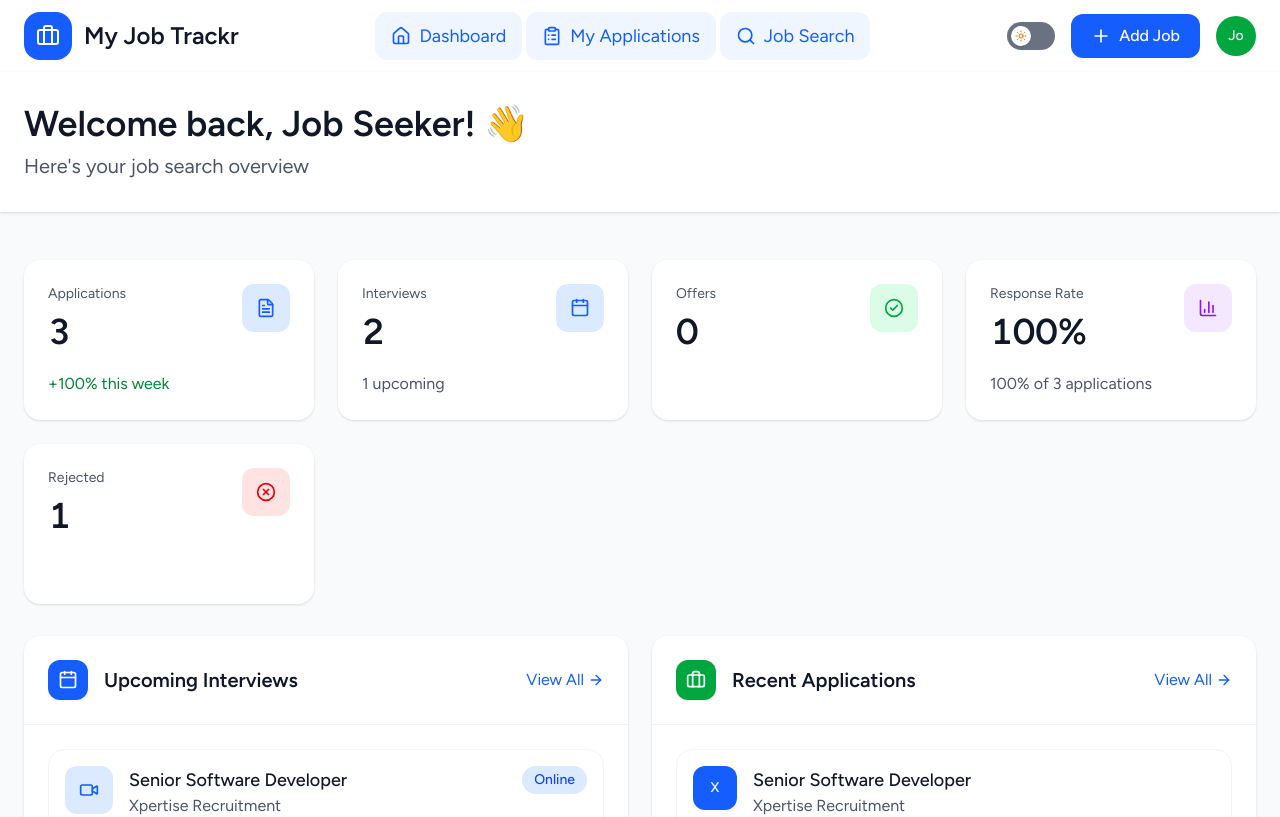
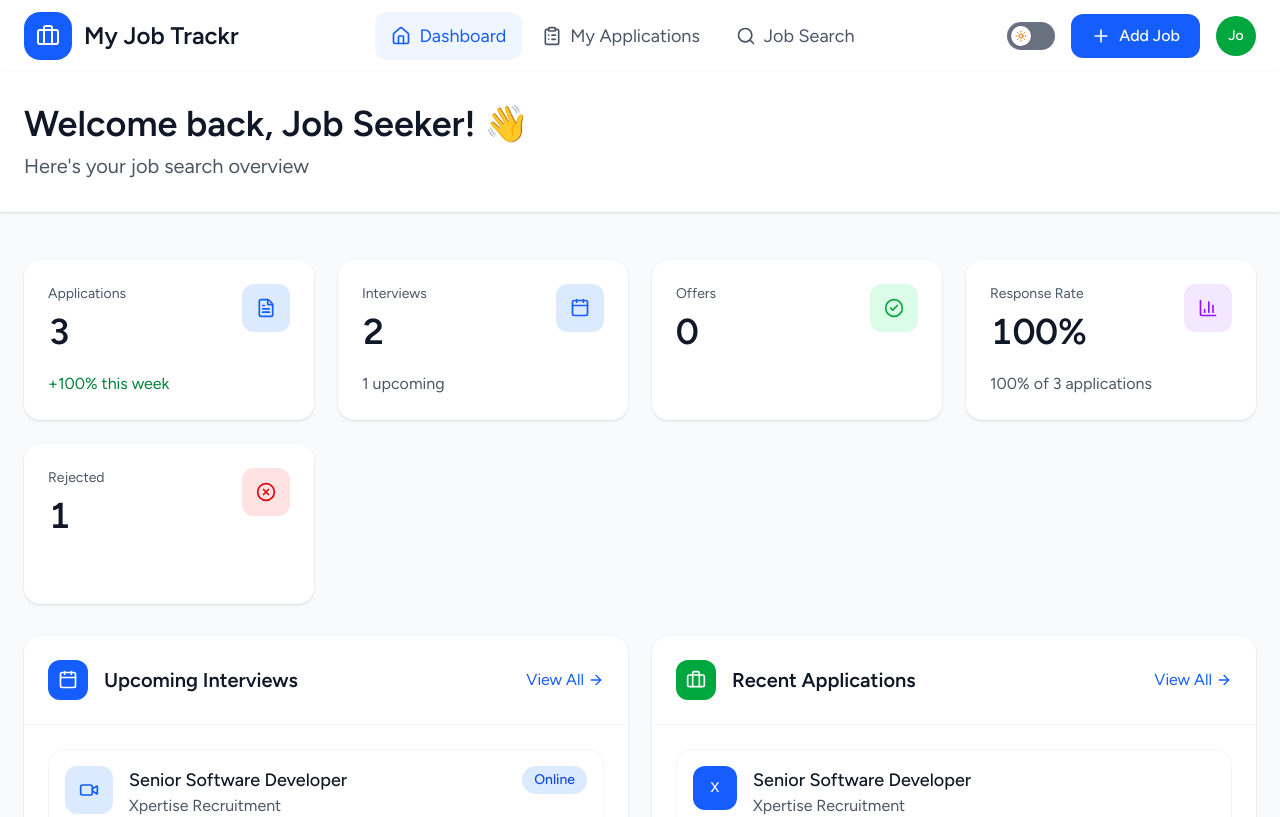
Before and after one commit to sphynx-00/job-application-tracker, a React (Vite) app: page / in a window 1280 px wide. Shown: the top 817 px of the page. Built offline with nearby package versions, Linux system fonts and the light colour scheme.

Commit message:
fix(nav): use NavLink tab data and active styling

```diff
--- a/src/components/layout/TopNav.jsx
+++ b/src/components/layout/TopNav.jsx
@@ -2,7 +2,7 @@ import { Briefcase, ClipboardList, House, Plus, Search } from "lucide-react";
 import Avatar from "../ui/Avatar";
 import Button from "../ui/Button";
 import ThemeToggle from "../ui/ThemeToggle";
-import { Link, NavLink } from 'react-router';
+import { Link, NavLink } from "react-router";
 
 const tabs = [
   { to: "/", label: "Dashboard", icon: House, end: true },
@@ -11,8 +11,6 @@ const tabs = [
 ];
 
 export default function TopNav({
-  active,
-  onNavigate,
   onAddJob,
   addOpen = false,
   theme,
@@ -36,17 +34,18 @@ export default function TopNav({
           aria-label="Main"
           className="order-last flex w-full gap-1 overflow-x-auto lg:order-none lg:w-auto"
         >
-          {tabs.map(({ id, label, icon: Icon, href }) => (
+          {tabs.map(({ to, label, icon: Icon, end }) => (
             <NavLink
-              key={id}
-              href={href}
-              onClick={() => onNavigate?.(id)}
-              aria-current={id === active ? "page" : undefined}
-              className={`inline-flex items-center gap-2 whitespace-nowrap rounded-xl px-2.5 py-2.5 text-[15px] sm:px-4 sm:text-base lg:text-lg ${
-                id === active
-                  ? "bg-blue-50 text-blue-600 dark:bg-blue-500/15 dark:text-blue-400"
-                  : "text-gray-600 hover:bg-gray-50 dark:text-gray-400 dark:hover:bg-gray-800"
-              }`}
+              key={to}
+              to={to}
+              end={end}
+              className={({ isActive }) =>
+                `inline-flex items-center gap-2 whitespace-nowrap rounded-xl px-2.5 py-2.5 text-[15px] sm:px-4 sm:text-base lg:text-lg ${
+                  isActive
+                    ? "bg-blue-50 text-blue-600 dark:bg-blue-500/15 dark:text-blue-400"
+                    : "text-gray-600 hover:bg-gray-50 dark:text-gray-400 dark:hover:bg-gray-800"
+                }`
+              }
             >
               <Icon className="hidden size-5 sm:block" aria-hidden="true" />
               {label}
```
